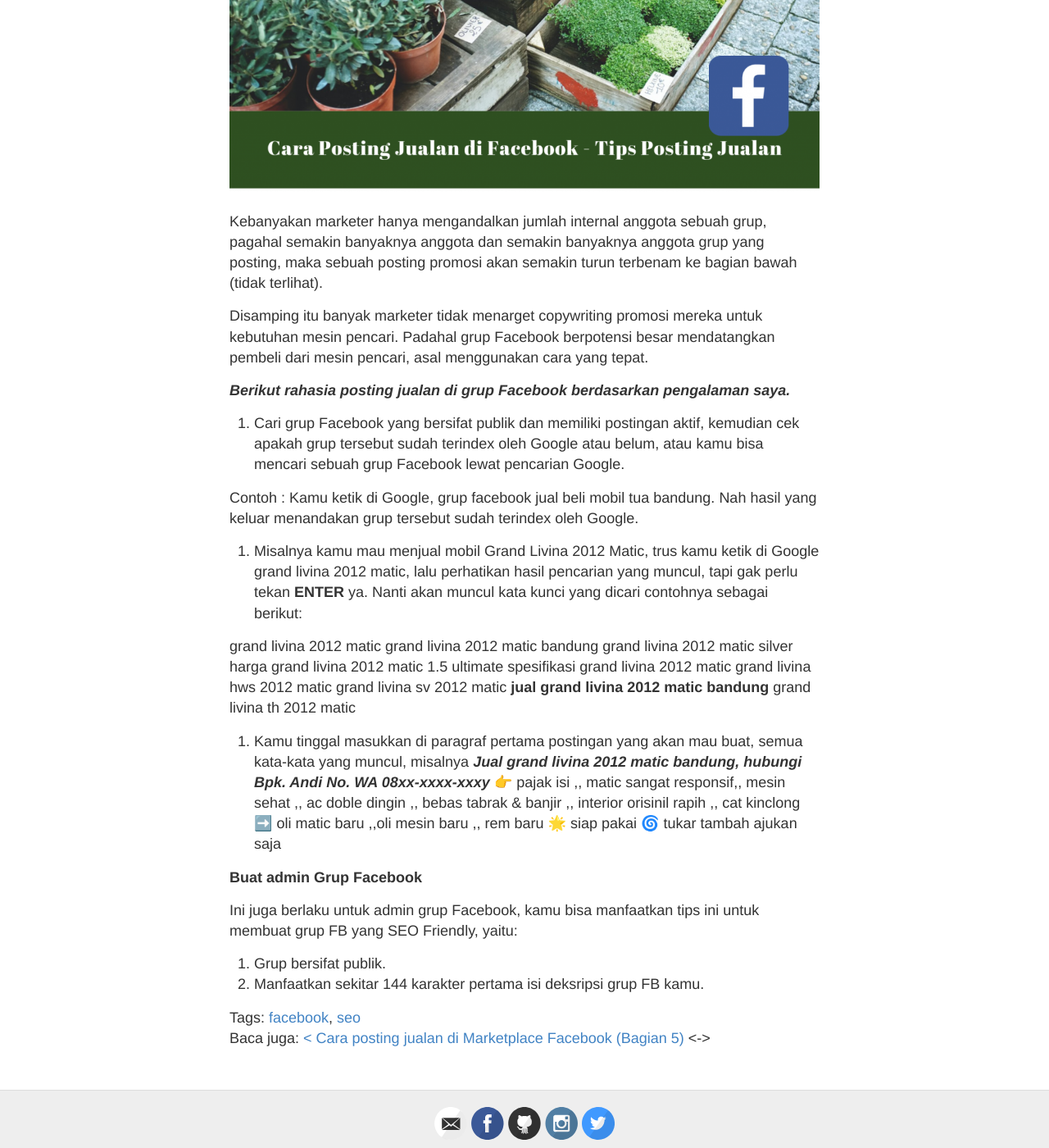
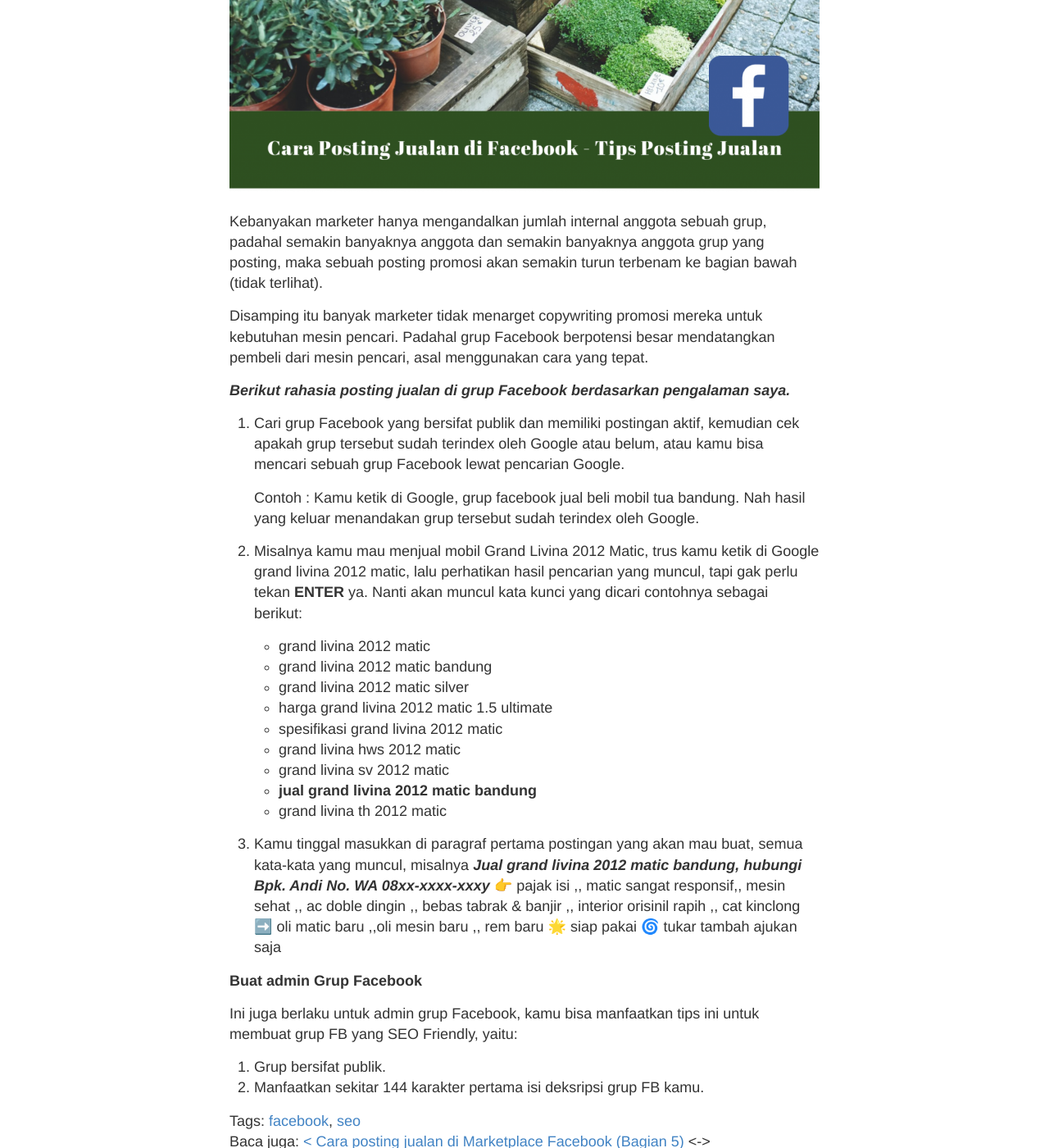
Before and after one commit to utaramas/pageone, a Jekyll site: the page built from _posts/2023-2-9-Tips-Cara-Posting-Jualan-di-Grup-Facebook.md, in a window 1280 px wide and 1400 px high, scrolled down 543 px. Shown: the whole window at 82% size. Built offline with Jekyll 4.4.1, drawn with Linux system fonts in a browser that asks for light colours; comment, search, counter and statistics services are not loaded.

Commit message:
Update 2023-2-9-Tips-Cara-Posting-Jualan-di-Grup-Facebook.md

```diff
--- a/_posts/2023-2-9-Tips-Cara-Posting-Jualan-di-Grup-Facebook.md
+++ b/_posts/2023-2-9-Tips-Cara-Posting-Jualan-di-Grup-Facebook.md
@@ -11,7 +11,7 @@
 
 ![Trik cara posting jualan di grup Facebook menggunakan teknik SEO Google]({{ site.baseurl }}/images/Cara-Posting-Jualan-di-Facebook-Tips-Posting-Jualan-1024x536.png)
 
-Kebanyakan marketer hanya mengandalkan jumlah internal anggota sebuah grup, pagahal semakin banyaknya anggota dan semakin banyaknya anggota grup yang posting, maka sebuah posting promosi akan semakin turun terbenam ke bagian bawah (tidak terlihat).
+Kebanyakan marketer hanya mengandalkan jumlah internal anggota sebuah grup, padahal semakin banyaknya anggota dan semakin banyaknya anggota grup yang posting, maka sebuah posting promosi akan semakin turun terbenam ke bagian bawah (tidak terlihat).
 
 Disamping itu banyak marketer tidak menarget copywriting promosi mereka untuk kebutuhan mesin pencari. Padahal grup Facebook berpotensi besar mendatangkan pembeli dari mesin pencari, asal menggunakan cara yang tepat.
 
@@ -19,19 +19,19 @@
 
 1. Cari grup Facebook yang bersifat publik dan memiliki postingan aktif, kemudian cek apakah grup tersebut sudah terindex oleh Google atau belum, atau kamu bisa mencari sebuah grup Facebook lewat pencarian Google.
 
-Contoh : Kamu ketik di Google, grup facebook jual beli mobil tua bandung. Nah hasil yang keluar menandakan grup tersebut sudah terindex oleh Google.
+    Contoh : Kamu ketik di Google, grup facebook jual beli mobil tua bandung. Nah hasil yang keluar menandakan grup tersebut sudah terindex oleh Google.
 
 2. Misalnya kamu mau menjual mobil Grand Livina 2012 Matic, trus kamu ketik di Google grand livina 2012 matic, lalu perhatikan hasil pencarian yang muncul, tapi gak perlu tekan **ENTER** ya. Nanti akan muncul kata kunci yang dicari contohnya sebagai berikut:
 
-grand livina 2012 matic
-grand livina 2012 matic bandung
-grand livina 2012 matic silver
-harga grand livina 2012 matic 1.5 ultimate
-spesifikasi grand livina 2012 matic
-grand livina hws 2012 matic
-grand livina sv 2012 matic
-**jual grand livina 2012 matic bandung**
-grand livina th 2012 matic
+    - grand livina 2012 matic
+    - grand livina 2012 matic bandung
+    - grand livina 2012 matic silver
+    - harga grand livina 2012 matic 1.5 ultimate
+    - spesifikasi grand livina 2012 matic
+    - grand livina hws 2012 matic
+    - grand livina sv 2012 matic
+    - **jual grand livina 2012 matic bandung**
+    - grand livina th 2012 matic
 
 3. Kamu tinggal masukkan di paragraf pertama postingan yang akan mau buat, semua kata-kata yang muncul, misalnya ***Jual grand livina 2012 matic bandung, hubungi Bpk. Andi No. WA 08xx-xxxx-xxxy***
 👉 pajak isi ,, matic sangat responsif,, mesin sehat ,, ac doble dingin ,, bebas tabrak & banjir ,, interior orisinil rapih ,, cat kinclong
```
